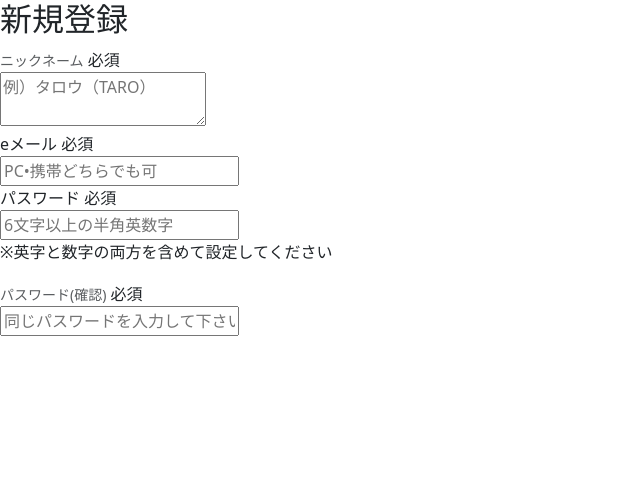
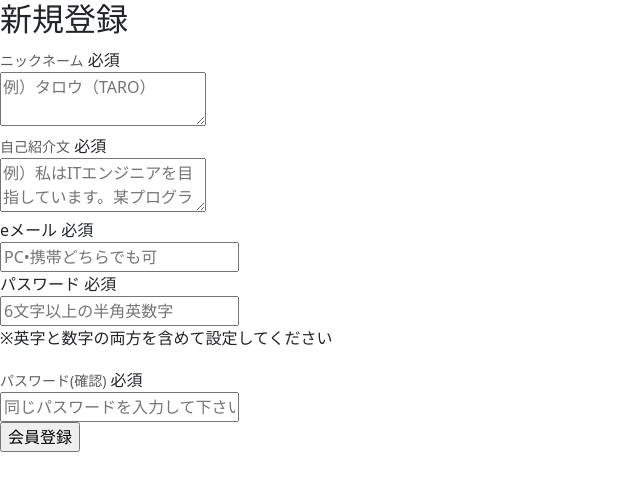
Before and after one commit to daikiyamada32454/Dream_CD, a Rails app: page /users/sign_up in a window 1280 px wide. Shown: the top 491 px of the page, without its empty margins (0-640 px from the left). Run offline with Rails 7, Linux system fonts and the light colour scheme; style sheets or scripts are compiled from the project's sources; some libraries are stand-ins or nearby versions.

Commit message:
ユーザー機能新規登録

```diff
--- a/app/views/devise/registrations/new.html.erb
+++ b/app/views/devise/registrations/new.html.erb
@@ -8,6 +8,13 @@
     <span class="indispensable">必須</span>
   </div>
   <%= f.text_area :nickname, class:"input-default", id:"nickname", placeholder:"例）タロウ（TARO）"%>
+</div>
+<div class="form-group">
+  <div class="form-text-wrap">
+    <label class="form-text">自己紹介文</label>
+    <span class="indispensable">必須</span>
+  </div>
+  <%= f.text_area :myinfo, class:"input-default", id:"myinfo", placeholder:"例）私はITエンジニアを目指しています。某プログラミングサイトで独学で学んでいます。"%>
 </div>
 <div class="form-group">
   <div class="form-text-wrap">
@@ -23,13 +30,15 @@
   </div>
   <%= f.password_field :password, class:"input-defalt", id:"password", placeholder:"6文字以上の半角英数字"%>
   <p class='info-text'>※英字と数字の両方を含めて設定してください</p>
-  </div>
-  <div class="form-group">
+</div>
+<div class="form-group">
     <div class='form-text-wrap'>
       <label class="form-text">パスワード(確認)</label>
       <span class="indispensable">必須</span>
     </div>
-    <%= f.password_field :password_confirmation , class:"input-default", id:"password-confirmation", placeholder:"同じパスワードを入力して下さい" %>
+  <%= f.password_field :password_confirmation , class:"input-default", id:"password-confirmation", placeholder:"同じパスワードを入力して下さい" %>
+</div>
+<div class="register-btn">
+  <%= f.submit "会員登録", class:"register-red-btn"%>
   </div>
-
 <% end %>
```
